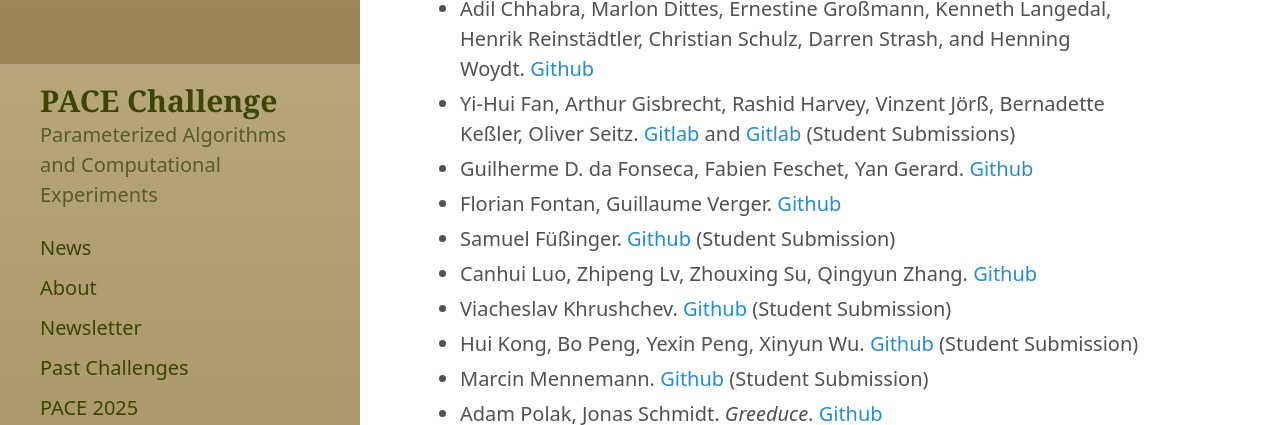
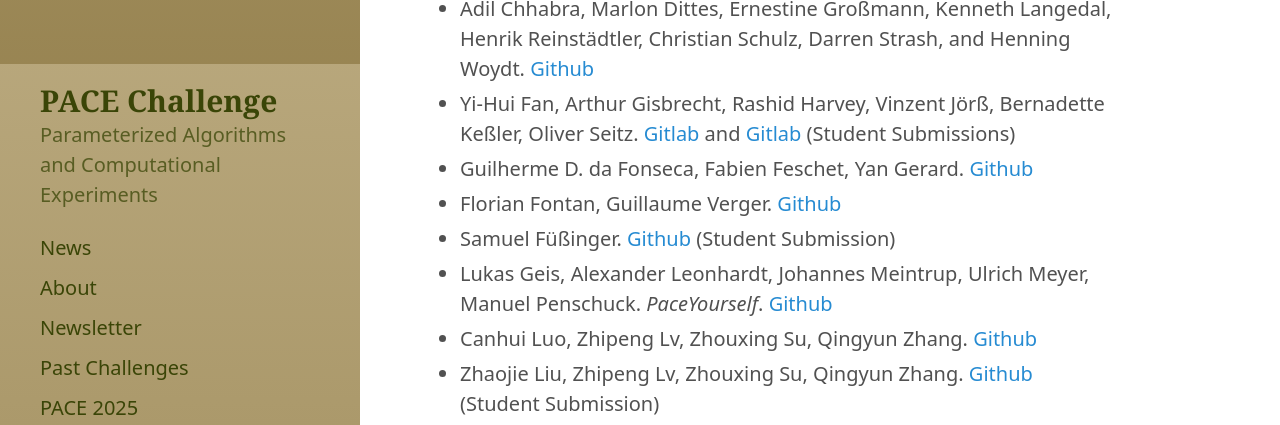
Before and after one commit to PACE-challenge/pacechallenge.org, a Jekyll site: the page built from 2025/submissions.md, in a window 1280 px wide and 900 px high, scrolled down 836 px, cut to the strip 0-425 px from the top of the window. Built offline with Jekyll 4.4.1, drawn with Linux system fonts in a browser that asks for light colours.

Commit message:
added submission

```diff
--- a/2025/submissions.md
+++ b/2025/submissions.md
@@ -23,7 +23,9 @@ title: "PACE 2025 - Submissions"
  - Guilherme D. da Fonseca, Fabien Feschet, Yan Gerard. [Github](https://github.com/gfonsecabr/shadoks-PACE2025)
  - Florian Fontan, Guillaume Verger. [Github](https://github.com/fontanf/pace2025)
  - Samuel Füßinger. [Github](https://github.com/Samsu-F/PACE-2025-heuristic-dominating-set-solver) (Student Submission)
+ - Lukas Geis, Alexander Leonhardt, Johannes Meintrup, Ulrich Meyer, Manuel Penschuck. *PaceYourself*. [Github](https://github.com/manpen/pace25)
  - Canhui Luo, Zhipeng Lv, Zhouxing Su, Qingyun Zhang. [Github](https://github.com/lxily/PACE2025.DS-HS)
+ - Zhaojie Liu, Zhipeng Lv, Zhouxing Su, Qingyun Zhang. [Github](https://github.com/G2LiuZhaoJie/pace2025-DS) (Student Submission)
  - Viacheslav Khrushchev. [Github](https://github.com/B2Corner/PACE_2025) (Student Submission)
  - Hui Kong, Bo Peng, Yexin Peng, Xinyun Wu. [Github](https://github.com/xinyepeng521/DominatingSat_Pace2025_Heuristic) (Student Submission)
  - Marcin Mennemann. [Github](https://github.com/mennemann/MDS/) (Student Submission)
```
